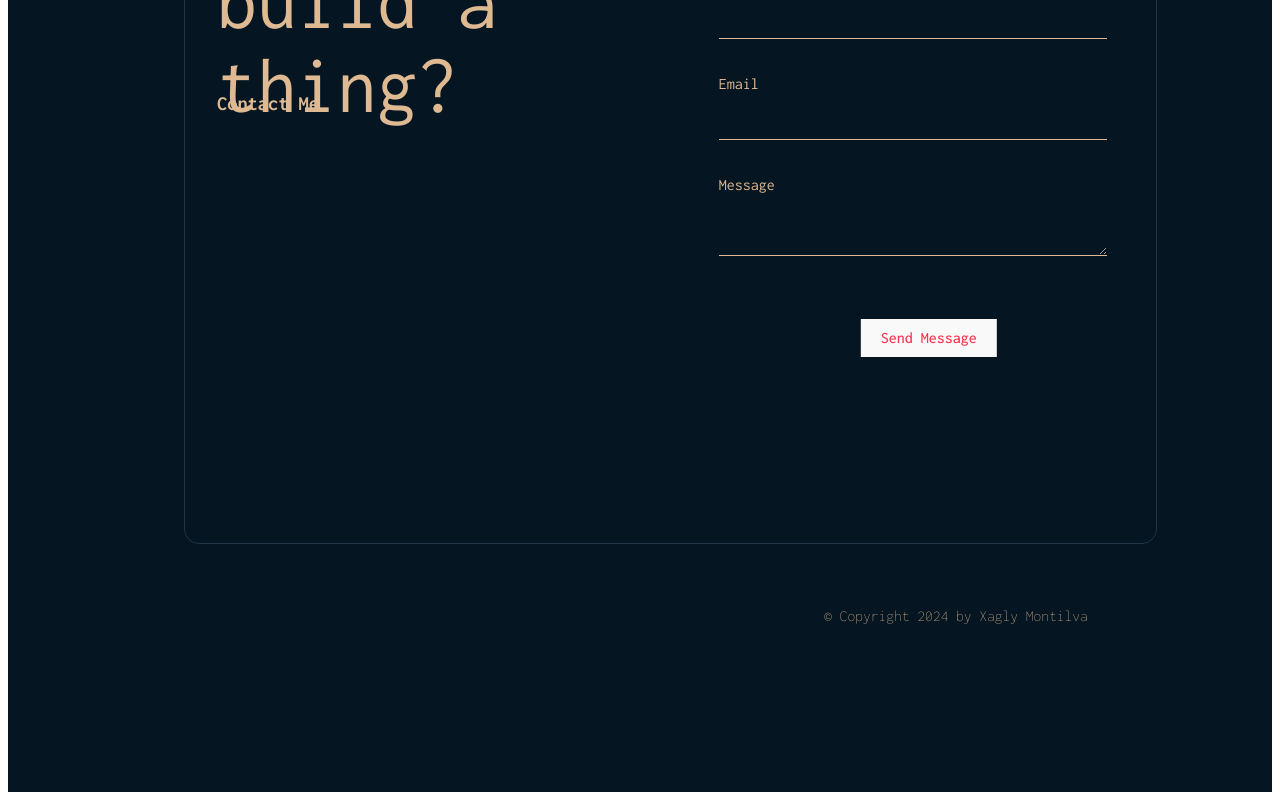
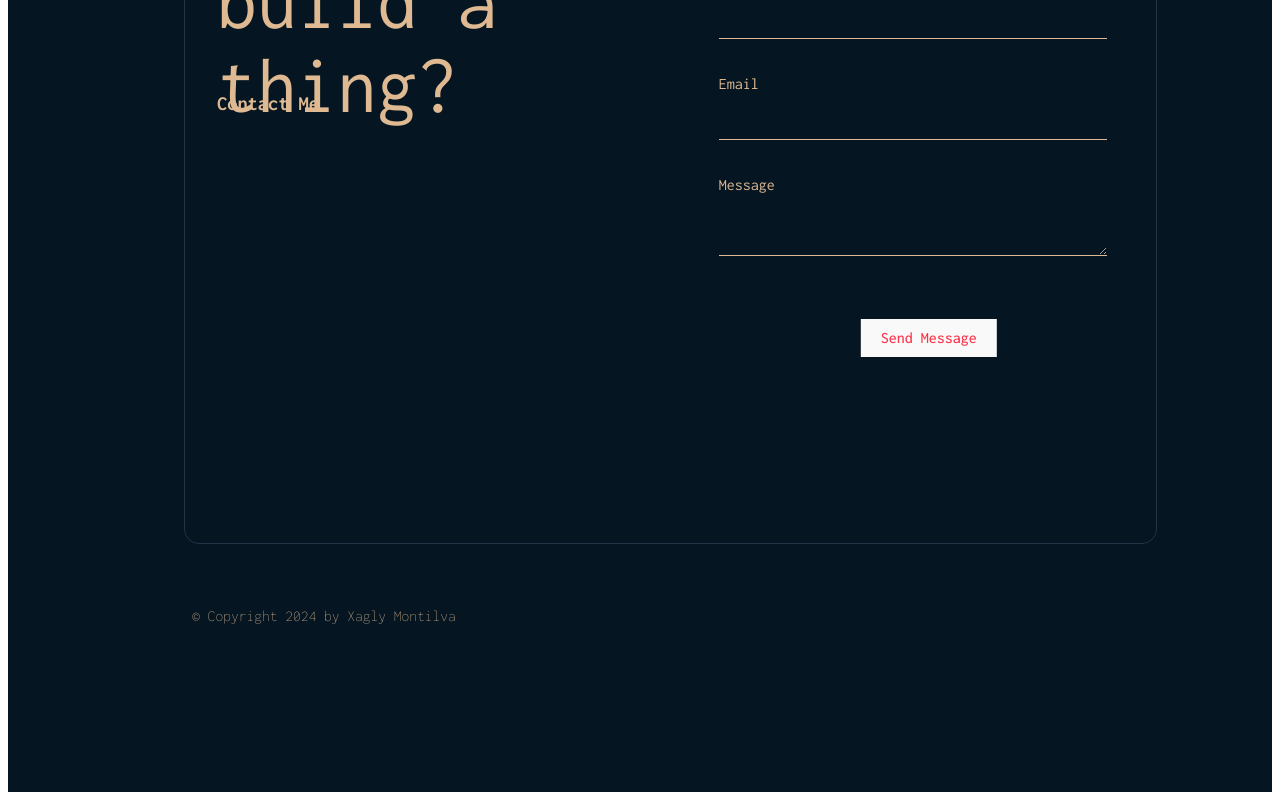
Before and after one commit to XML3/My_Web, a React (Vite) app in the folder My_Web/: page / in a window 1280 px wide. Shown: the part 3174-3974 px from the top of the page. Built offline with nearby package versions, Linux system fonts and the light colour scheme; no server answers.

Commit message:
Removed logo and pass it to the Grid Menu component

```diff
--- a/My_Web/src/components/Headers.jsx
+++ b/My_Web/src/components/Headers.jsx
@@ -1,6 +1,6 @@
 import React from "react";
 import HeadersCSS from "../components/Headers.module.css";
-import sideLogo from "../img/new_logo.svg";
+
 import { MovingCubes } from "../components/MovingCubes";
 
 export const Headers = () => {
@@ -23,9 +23,6 @@
           </div>
         </div>
       </div>
-      <div>
-        <img className={HeadersCSS.SideLogo} src={sideLogo} alt="Side logo " />
-      </div>
       {/* </div> */}
     </>
   );
```
